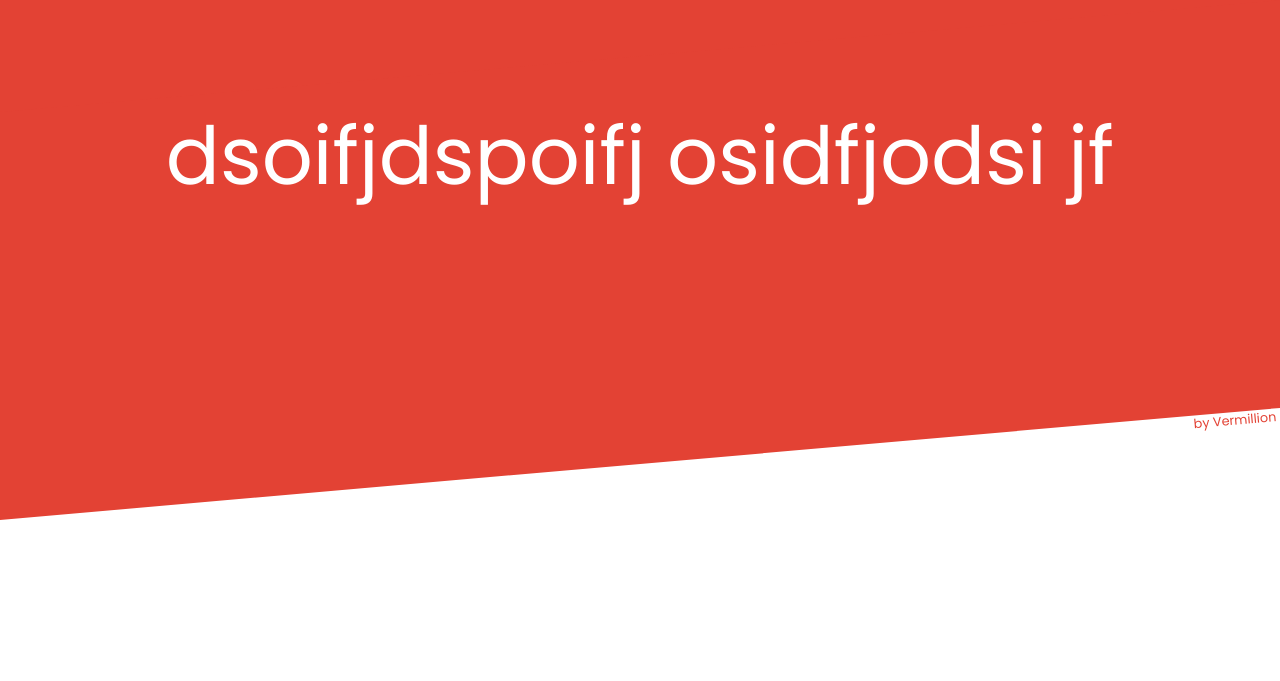
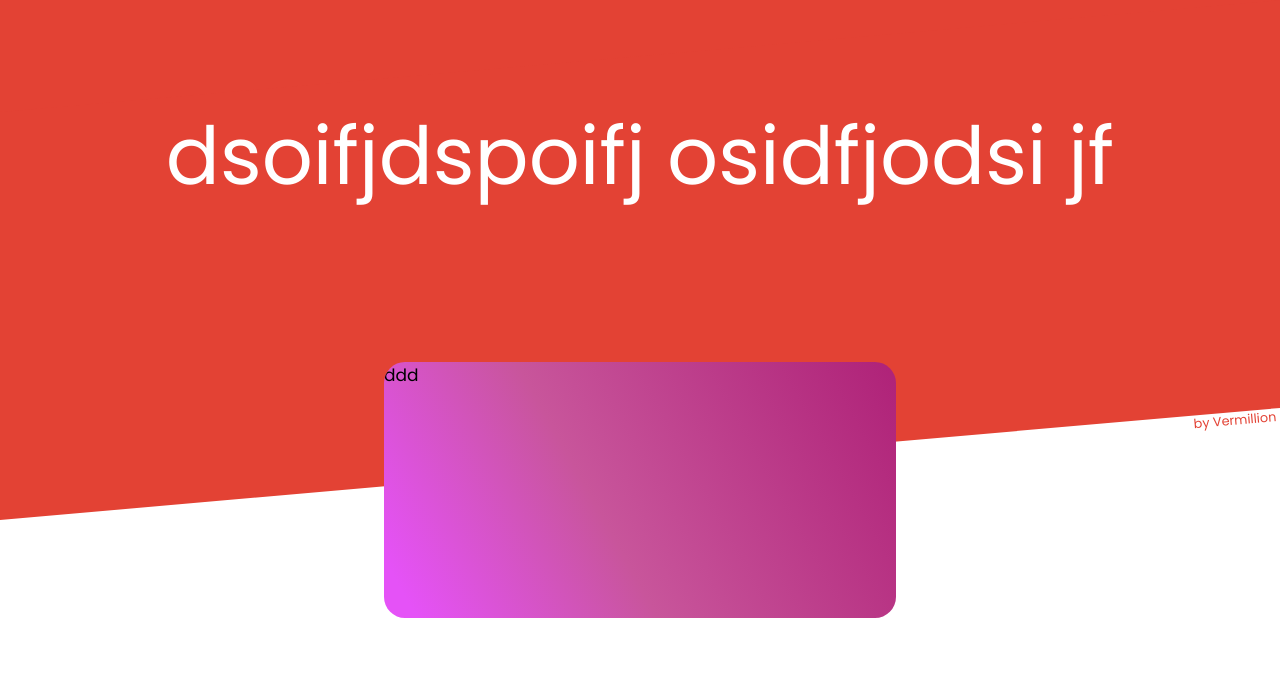
Before and after one commit to oio154/bcard, a PHP site: page / in a window 1280 px wide. Shown: the top 681 px of the page. Run offline with PHP 8.4, Linux system fonts and the light colour scheme.

Commit message:
7098578516516

```diff
--- a/css/style.css
+++ b/css/style.css
@@ -86,4 +86,24 @@ body {
     color: #e34234;
   }
 }
+
+.card-wrap {
+  z-index: 10;
+  position: relative;
+}
+
+.card-wrap .card {
+  background: blue;
+  margin: 0 auto;
+  display: block;
+  width: 40vw;
+  height: 20vw;
+  top: -5vw;
+  position: relative;
+  border-radius: 21px;
+  overflow: hidden;
+  background: #9a286d;
+  background: #9a286d;
+  background: linear-gradient(61deg, #e552f7 5%, #c8559b 42%, #af2278 100%);
+}
 /*# sourceMappingURL=style.css.map */
--- a/css/style.scss
+++ b/css/style.scss
@@ -65,3 +65,27 @@
     50%{color: white;}
     100%{color: $vermillion;}
   }
+
+
+  .card-wrap{
+
+    z-index: 10;
+    position: relative;
+
+    .card{
+      background: blue;
+      margin: 0 auto;
+      display: block;
+      width: 40vw;
+      height: 20vw;
+      top: -5vw;
+      position: relative;
+      border-radius: 21px;
+      overflow: hidden;
+      background: #9a286d;
+      background: rgb(154,40,109);
+      background: linear-gradient(61deg, #e552f7 5%, #c8559b 42%, #af2278 100%);
+    }
+
+
+  }
--- a/index.html
+++ b/index.html
@@ -11,6 +11,8 @@
        <div>dsoifjdspoifj osidfjodsi jf</div>
    </div>
    <div class="vermillion-after-slant">by Vermillion</div>
-
+   <div class="card-wrap">
+       <div class="card">ddd</div>
+   </div>
 </body>
 </html>
```
Also changed, not shown: 1 other file.
